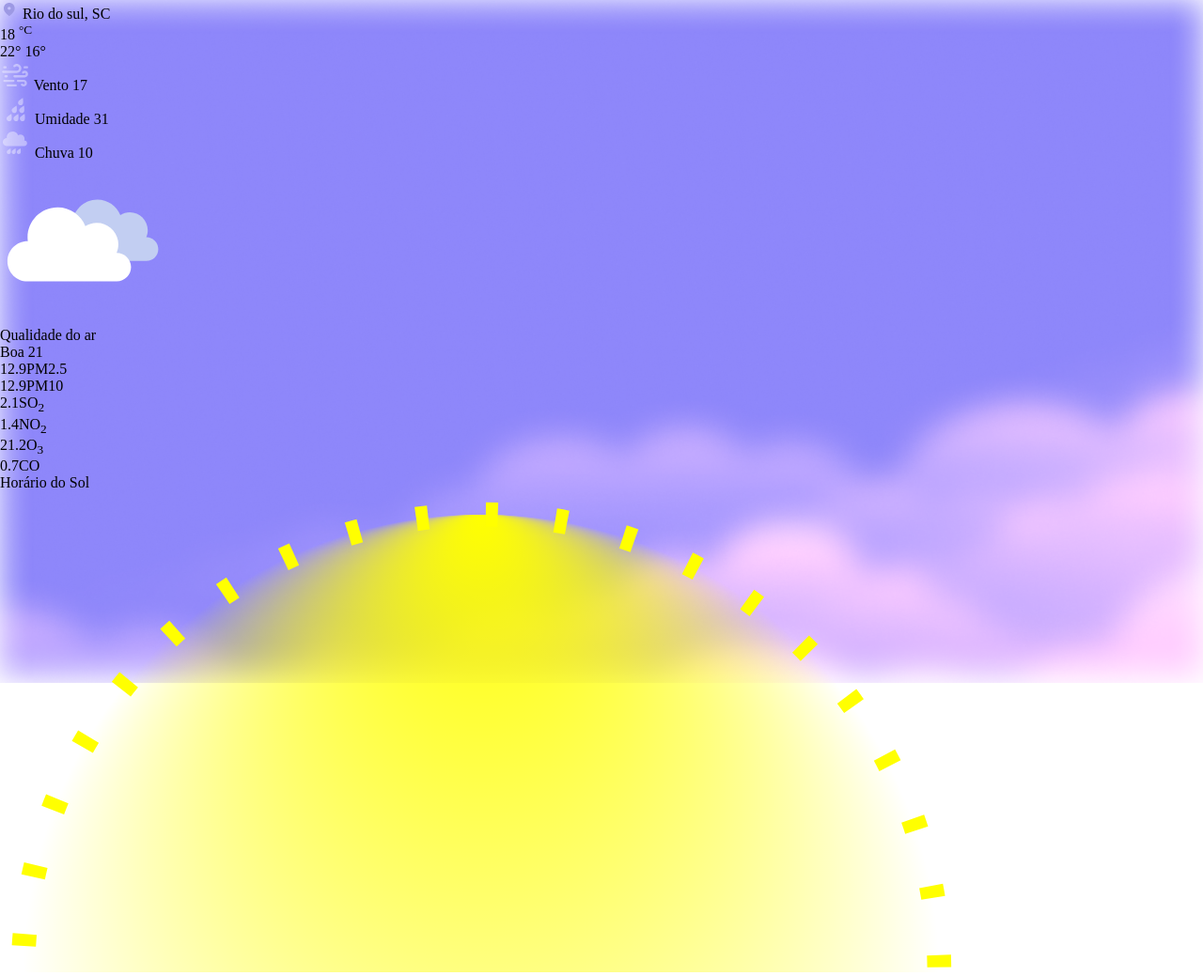
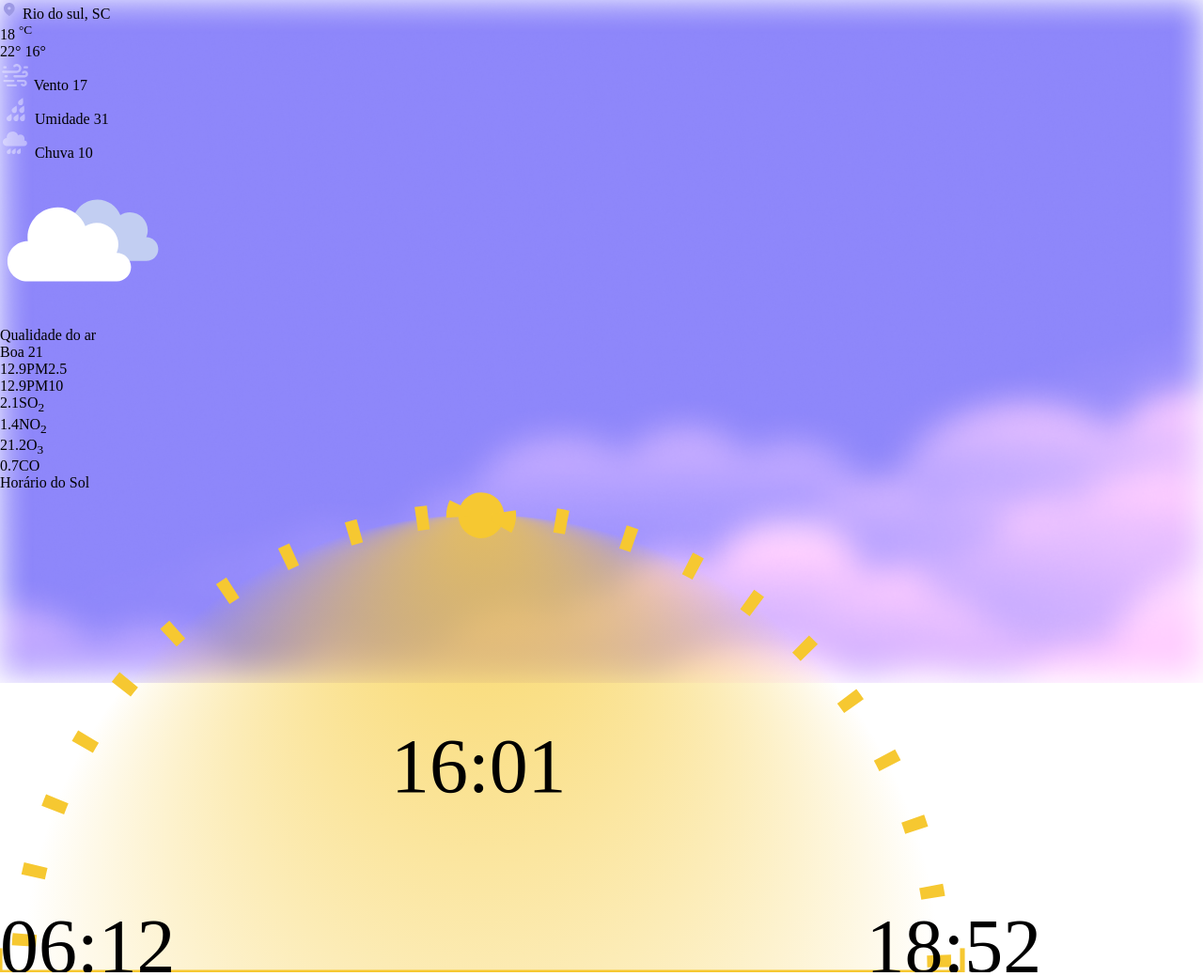
Before and after one commit to ElanDeyan/boraCodar, a plain HTML site: page clima-app/index.html in a window 1280 px wide. Shown: the whole page at 94% size. Drawn offline with Linux system fonts and the light colour scheme.

Commit message:
Nice work at sun-time progress clock

```diff
--- a/clima-app/index.html
+++ b/clima-app/index.html
@@ -191,12 +191,25 @@
                           <g>
                             <defs>
                                 <radialGradient id="light" cx="50%" cy="50%" r="50%" fx="50%" fy="0%">
-                                    <stop offset="0%" stop-color="yellow" stop-opacity="1" />
-                                    <stop offset="100%" stop-color="yellow" stop-opacity="0" />
+                                    <stop offset="0%" stop-color="hsla(46,92%,58%,0.75)" stop-opacity="1" />
+                                    <stop offset="100%" stop-color="hsla(46,92%,58%,0.75)" stop-opacity="0" />
                                 </radialGradient>
                             </defs>
-                            <circle cx="100" cy="100" r="50%" fill="url(#light)"></circle>
+                            <circle class="sun-radius" cx="100" cy="100" r="50%" fill="url(#light)"></circle>
+                            <text class="now" x="32.5%" y="62.5%"><tspan>16:01</tspan></text>
+                            <circle class="sun" cx="100" cy="5" r="2.5%" fill="hsl(46,92%,58%)"></circle>
+                            <g>
+                              <line x1="0" x2="200" y1="100%" y2="100%" stroke="hsl(46,92%,58%)"></line>
+                              <line x1="0" x2="0" y1="105%" y2="95%" stroke="hsl(46,92%,58%)"></line>
+                              <line x1="200" x2="200" y1="105%" y2="95%" stroke="hsl(46,92%,58%)"></line>
+
+                            </g>
                           </g>
+                          <g>
+                            <text class="sunrise" x="0" y="100%"><tspan>06:12</tspan></text>
+                            <text class="sunset" x="180" y="100%"><tspan>18:52</tspan></text>
+                          </g>
+
                         </svg>
                     </div>
                 </div>
--- a/clima-app/style.css
+++ b/clima-app/style.css
@@ -62,13 +62,16 @@ img {
   }
 }
 
+
+
 .sun-time-progress {
+  overflow: visible;
   position: relative;
   isolation: isolate;
 }
 
 .chart circle {
   stroke-width: 5px;
-  stroke: yellow;
+  stroke: hsl(46,92%,58%);
   stroke-dasharray: 2.5 12;
 }
```
Also changed, not shown: calculadora/index.html (+1 -0 lines).
